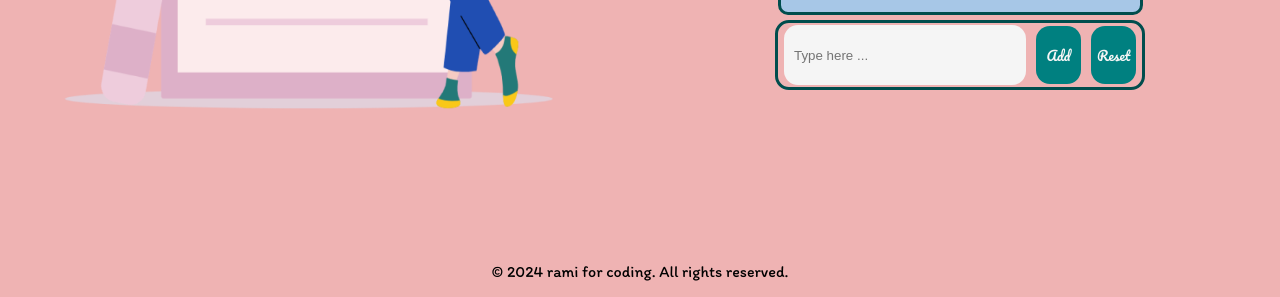
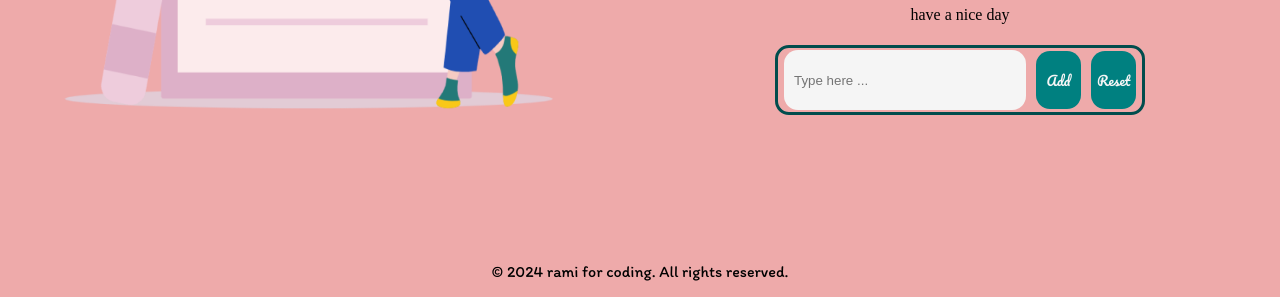
Before and after one commit to midoriar/to-do-list, a plain HTML site: page index.html in a window 1280 px wide. Shown: the part 554-851 px from the top of the page. Drawn offline with Linux system fonts and the light colour scheme.

Commit message:
have a nice day

```diff
--- a/index.html
+++ b/index.html
@@ -23,6 +23,7 @@
                 </div>
                 <div class="ligne"></div>
             </div>
+            <p>have a nice day</p>
             <div class="submit">
                 <input type="text" placeholder="Type here ..." id="txt">
                 <button id="ADD">Add</button>
--- a/style.css
+++ b/style.css
@@ -4,7 +4,7 @@
 body{
     padding: 0;
     margin: 0;
-    background-color: hsl(0, 66%, 82%);
+    background-color: hsl(0, 66%, 80%);
 }
 
 .main-page{
```
